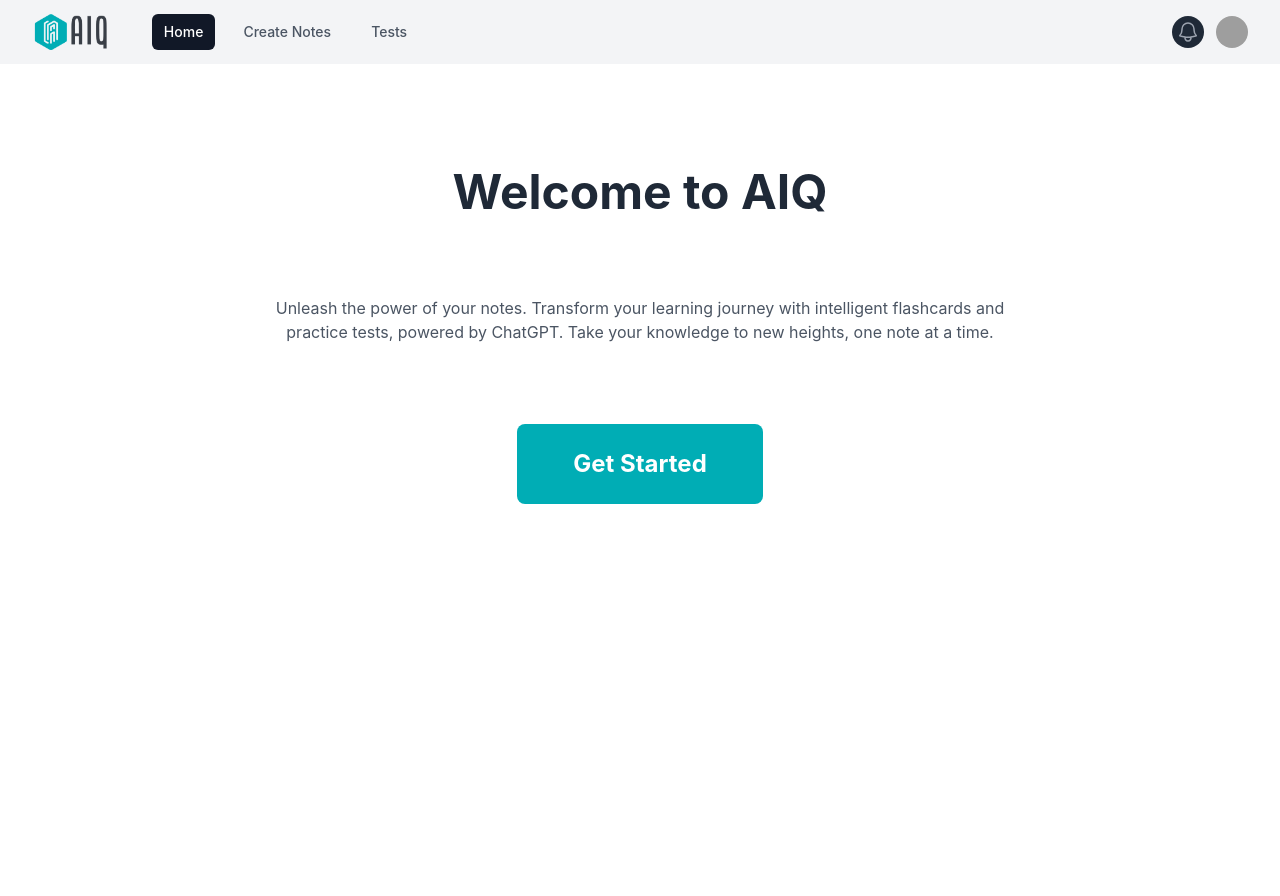
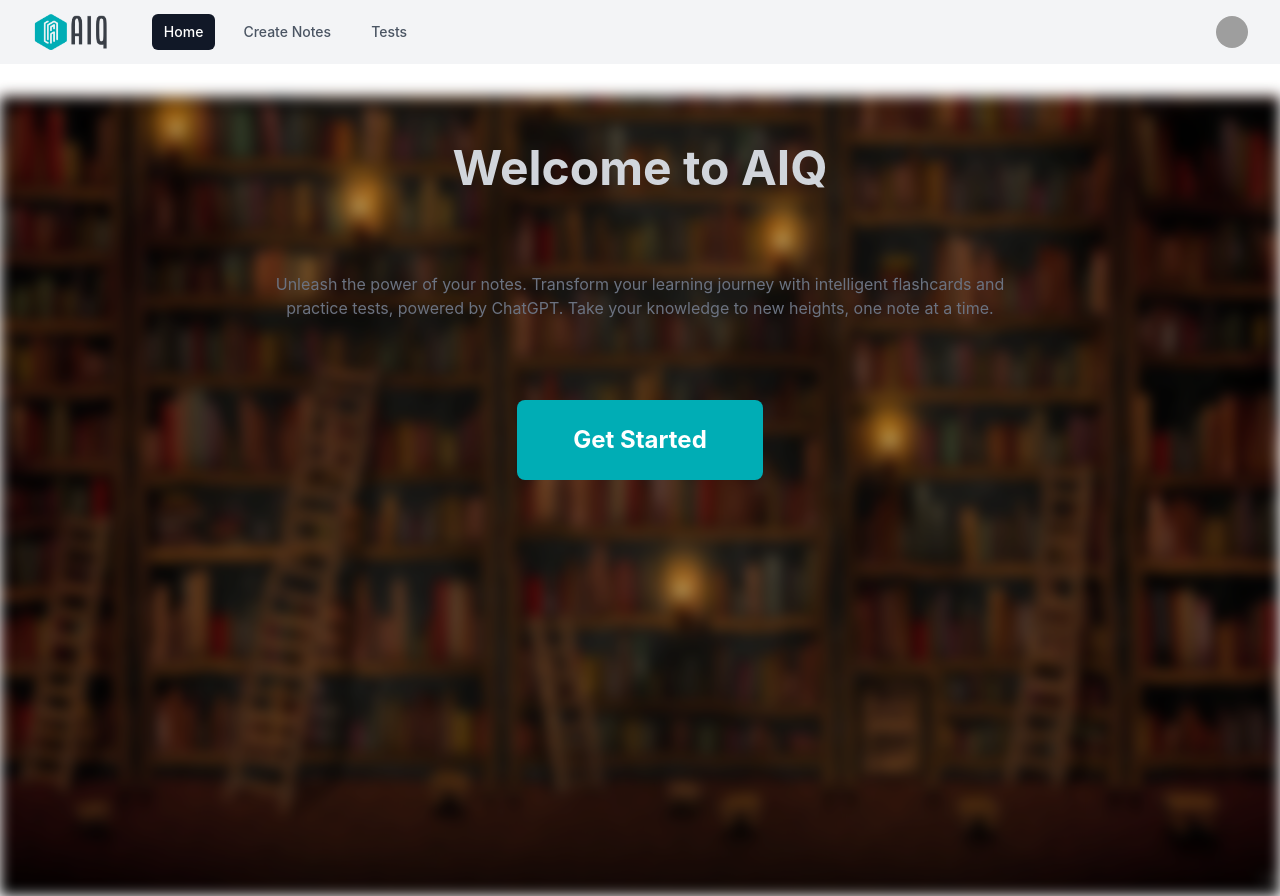
Before and after one commit to SamiBenAmara/ai-news-app, a React (Create React App) app: page / in a window 1280 px wide. Before the commit the page ends 800 px from the top, so only its background shows below. Built offline with nearby package versions, Linux system fonts and the light colour scheme; grey boxes are pictures that could not be loaded.

Commit message:
background image

```diff
--- a/src/components/overlay.js
+++ b/src/components/overlay.js
@@ -62,14 +62,6 @@ export default function Overlay({ children }) {
                                     </div>
                                     <div className="hidden md:block">
                                         <div className="ml-4 flex items-center md:ml-6">
-                                            <button
-                                                type="button"
-                                                className="rounded-full bg-gray-800 p-1 text-gray-400 hover:text-white focus:outline-none focus:ring-2 focus:ring-white focus:ring-offset-2 focus:ring-offset-gray-800"
-                                            >
-                                                <span className="sr-only">View notifications</span>
-                                                <BellIcon className="h-6 w-6" aria-hidden="true" />
-                                            </button>
-
                                             {/* Profile dropdown */}
                                             <Menu as="div" className="relative ml-3">
                                                 <div>
@@ -174,7 +166,7 @@ export default function Overlay({ children }) {
                     )}
                 </Disclosure>
                 <main>
-                    <div className="mx-auto max-w-7xl py-6 sm:px-6 lg:px-8">{children}</div>
+                    <div className="">{children}</div>
                 </main>
             </div>
         </>
--- a/src/pages/landing-page.js
+++ b/src/pages/landing-page.js
@@ -2,13 +2,32 @@ import React from 'react';
 
 const LandingPage = () => {
     return (
-        <div className="bg-yea.png">
+      <div style={{ position: 'relative', height: '100vh' }}>
+        <div
+          style={{
+            backgroundImage: `url('${process.env.PUBLIC_URL}/libr.jpg')`,
+            backgroundSize: 'cover',
+            backgroundPosition: 'center',
+            position: 'absolute',
+            top: 0,
+            left: 0,
+            right: 0,
+            bottom: 0,
+            width: '100%',
+            height: '100%',
+            filter: 'blur(7px) brightness(70%)',
+            zIndex: -1,
+          }}
+        />
         <main className="container mx-auto px-4 py-12 my-8">
           <div className="max-w-3xl mx-auto">
-                    <h1 className="text-5xl font-bold text-gray-800 mb-30">Welcome to AIQ</h1>
-                    <p className="text-gray-600 my-20">
-                    Unleash the power of your notes. Transform your learning journey with intelligent flashcards and practice tests,
-                    powered by ChatGPT. Take your knowledge to new heights, one note at a time.
+            <h1 className="text-5xl font-bold text-gray-300 mb-30">
+              Welcome to AIQ
+            </h1>
+            <p className="text-gray-500 my-20">
+              Unleash the power of your notes. Transform your learning journey
+              with intelligent flashcards and practice tests, powered by ChatGPT.
+              Take your knowledge to new heights, one note at a time.
             </p>
             <button className="bg-[#00adb5] hover:bg-[#00565a] text-white font-bold py-6 px-14 rounded-lg text-2xl">
               Get Started
@@ -19,4 +38,5 @@ const LandingPage = () => {
     );
   };
 
+
 export default LandingPage;
```
Also changed, not shown: public/libr.jpg (added). Lines whose indentation alone changed are shown as unchanged.
